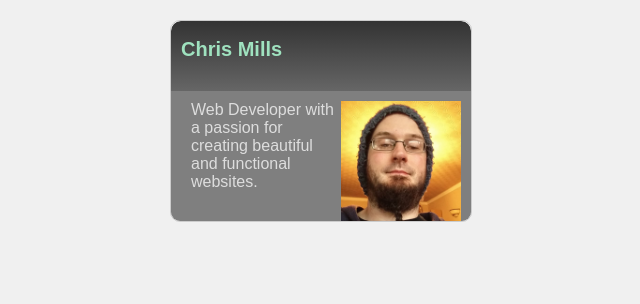
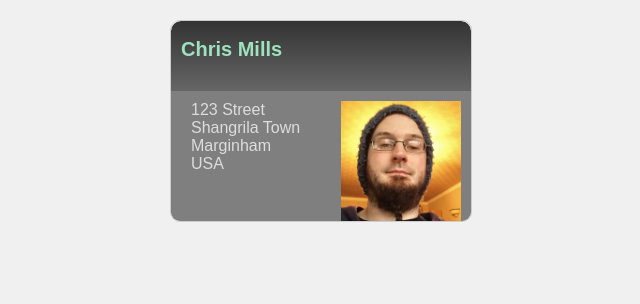
Before and after one commit to Nived-13/fundCSScompre, a plain HTML site: page index.html in a window 1280 px wide. Shown: the whole page, without its empty margins (319-959 px from the left). Drawn offline with Linux system fonts and the light colour scheme.

Commit message:
Update index.html

```diff
--- a/index.html
+++ b/index.html
@@ -5,7 +5,6 @@
     <meta name="viewport" content="width=device-width, initial-scale=1.0">
     <title>Business Card</title>
     <style>
-        /* General page styles */
         body {
             font-family: Arial, sans-serif;
             background-color: #f0f0f0;
@@ -90,7 +89,10 @@
         </div>
         <div class="card-content">
             <img src="chris.jpg" alt="Profile Picture">
-            <p>Web Developer with a passion for creating beautiful and functional websites.</p>
+            <p>123 Street<br>
+            Shangrila Town<br>
+            Marginham<br>
+            USA</p>
         </div>
         <div class="card-footer">
             <p>Contact: chrisexample1234@gmail.com</p>
```
